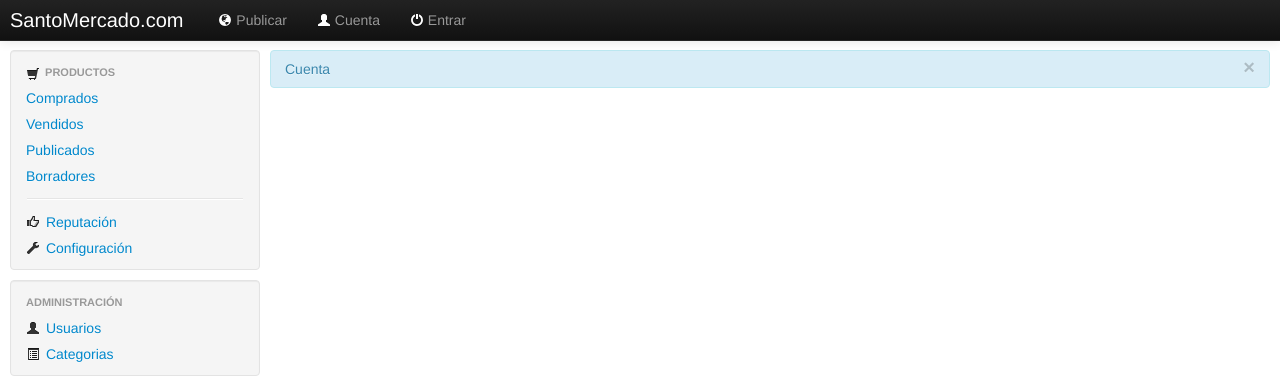
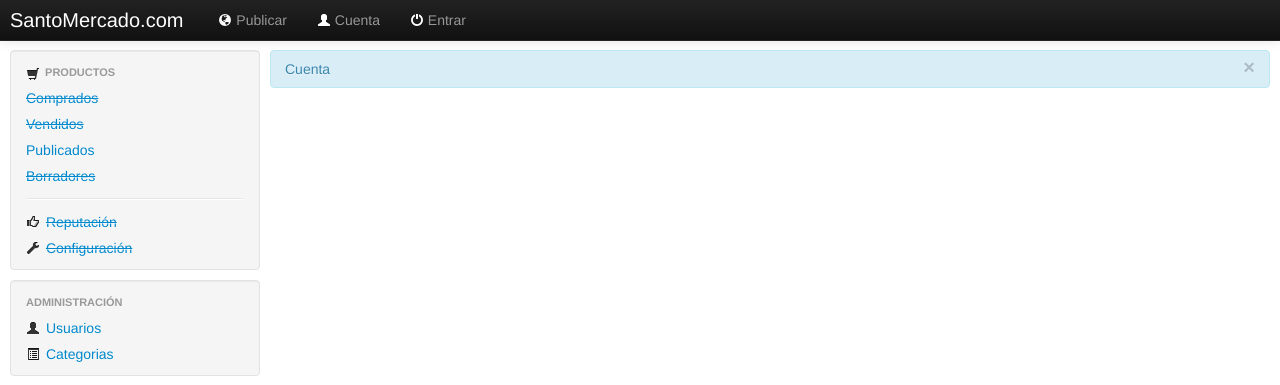
Before and after one commit to romelgomez/mystock.la, a CakePHP app: template app/View/BackEnds/index.ctp in a window 1280 px wide. Shown: the top 385 px of the page. Run offline with PHP 8.4 and a stand-in for CakePHP, Linux system fonts and the light colour scheme; the template is opened without the code that fills it, so the values that code supplies are empty; some libraries are stand-ins or nearby versions.

Commit message:
routine task

```diff
--- a/app/View/Elements/seller_menu.ctp
+++ b/app/View/Elements/seller_menu.ctp
@@ -4,13 +4,13 @@
     <div class="well" style="padding: 8px 0; margin-bottom: 10px;">
         <ul class="nav nav-list">
             <li class="nav-header"><i class="icon-shopping-cart"></i> Productos</li>
-				<li><a href="#">Comprados</a></li>
-				<li><a href="#">Vendidos</a></li>
+            <li><a href="#"><del>Comprados</del></a></li>
+            <li><a href="#"><del>Vendidos</del></a></li>
             <li><a href="/publicados">Publicados</a></li>
-				<li><a href="/borradores">Borradores</a></li>
+            <li><a href="/borradores"><del>Borradores</del></a></li>
             <li class="divider"></li>
-				<li><a href="#"><i class="icon-thumbs-up"></i> Reputación</a></li>
-				<li><a href="#"><i class="icon-wrench"></i> Configuración</a></li>
+            <li><a href="#"><i class="icon-thumbs-up"></i> <del>Reputación</del></a></li>
+            <li><a href="#"><i class="icon-wrench"></i> <del>Configuración</del></a></li>
         </ul>
     </div>
 </div>
```
Lines whose indentation alone changed are shown as unchanged.
